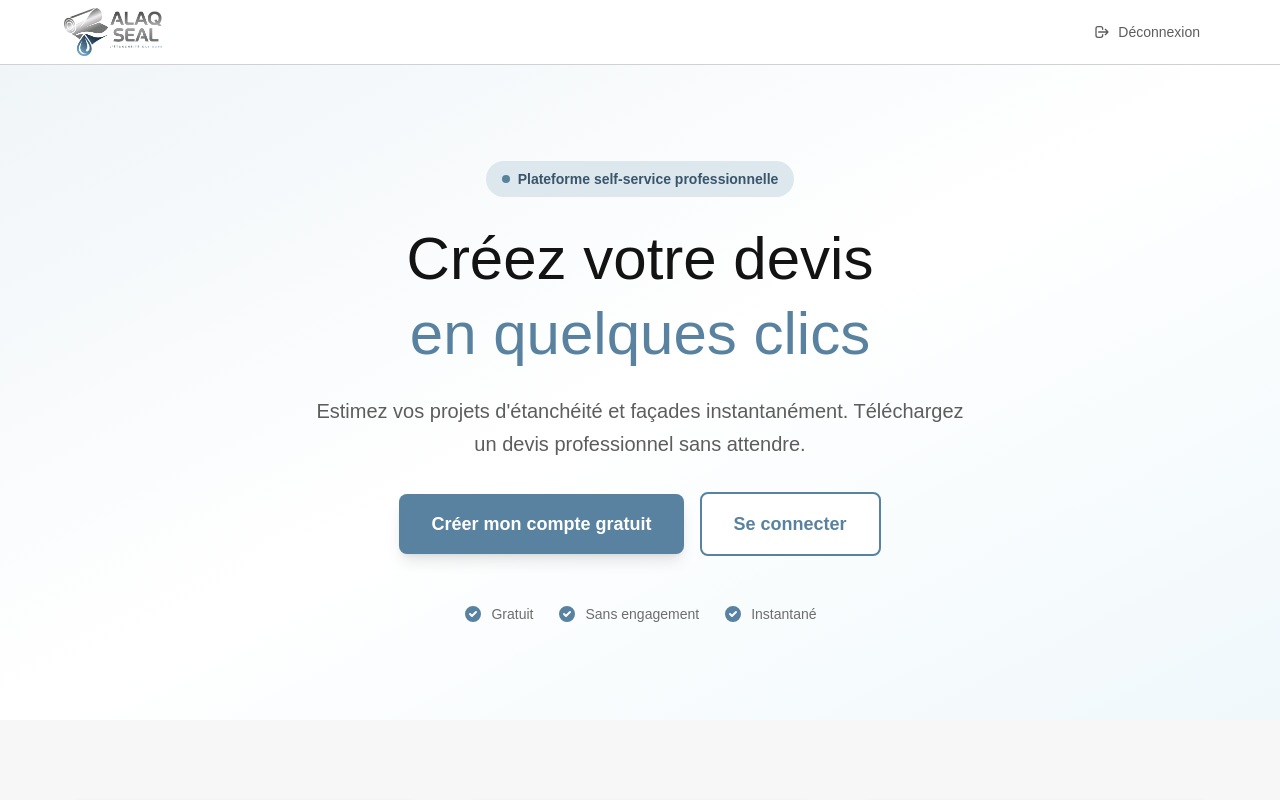
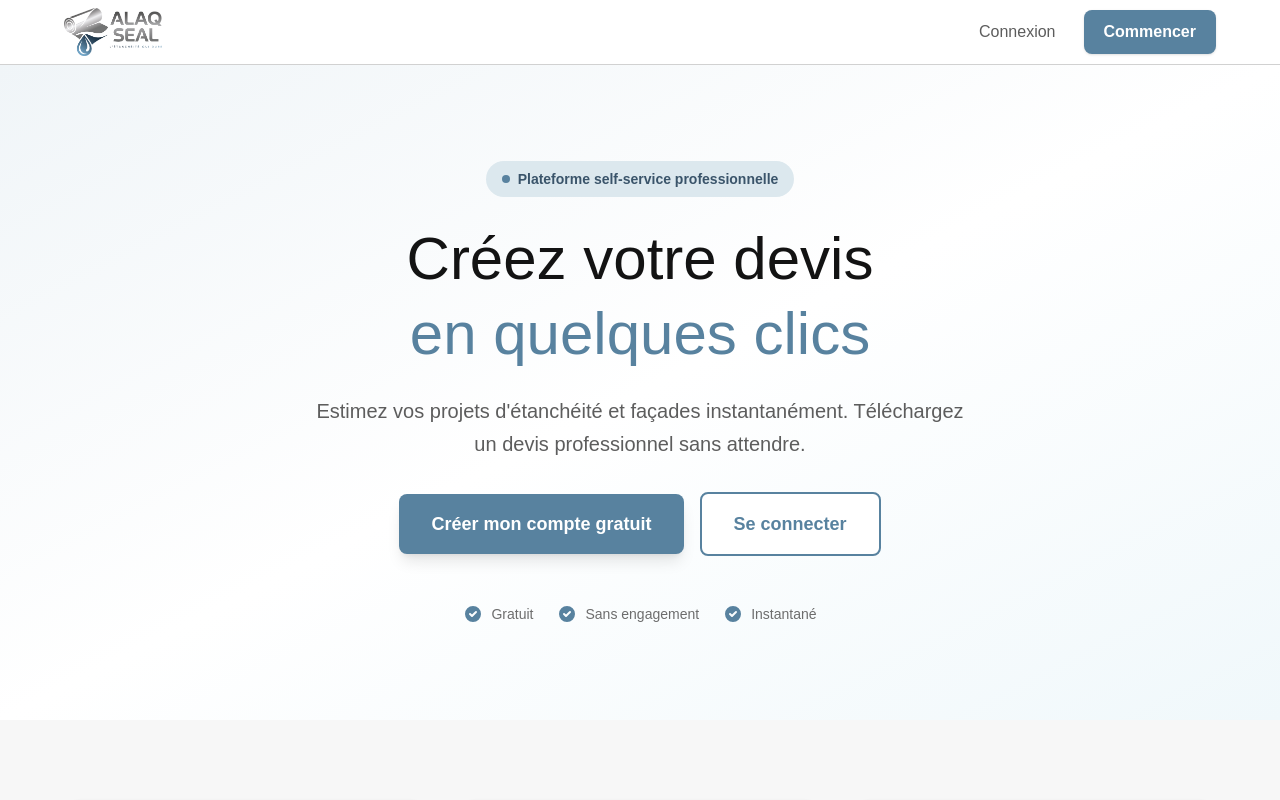
Before and after one commit to Magueri09salah/Alaq_seal_frontend, a React (Vite) app: page / in a window 1280 px wide. Shown: the top 800 px of the page. Built offline with nearby package versions, Linux system fonts and the light colour scheme; no server answers.

Commit message:
navbar correction

```diff
--- a/src/components/layout/Navbar.jsx
+++ b/src/components/layout/Navbar.jsx
@@ -21,7 +21,7 @@ export default function Navbar() {
       <div className="container mx-auto px-4 sm:px-6 lg:px-16">
         <div className="flex items-center justify-between h-16">
           {/* Logo */}
-          <Link to="/dashboard" className="flex items-center gap-3">
+          <Link to={user ? "/dashboard" : "/"} className="flex items-center gap-3">
             <img
               src="/alaq_seal_logo.png"
               alt="Alaq Seal"
@@ -31,8 +31,9 @@ export default function Navbar() {
 
           {/* Right section */}
           <div className="flex items-center gap-4">
-            {/* User info */}
+            {/* User info - only show when logged in */}
             {user && (
+              <>
                 <div className="hidden md:flex items-center gap-3 px-4 py-2 bg-neutral-50 rounded-lg">
                   <div className="w-8 h-8 bg-primary-100 rounded-full flex items-center justify-center">
                     <span className="text-sm font-heading font-semibold text-primary-600">
@@ -41,9 +42,8 @@ export default function Navbar() {
                   </div>
                   <span className="font-body text-sm text-neutral-700">{user.name}</span>
                 </div>
-            )}
 
-            {/* Logout button */}
+                {/* Logout button - only show when logged in */}
                 <button
                   onClick={handleLogout}
                   className="inline-flex items-center px-4 py-2 text-neutral-600 hover:text-neutral-900 hover:bg-neutral-100 rounded-lg transition-all font-body text-sm font-medium"
@@ -53,6 +53,26 @@ export default function Navbar() {
                   </svg>
                   <span className="hidden sm:inline">Déconnexion</span>
                 </button>
+              </>
+            )}
+
+            {/* Login/Register buttons - only show when NOT logged in */}
+            {!user && (
+              <div className="flex items-center gap-3">
+                <Link
+                  to="/login"
+                  className="px-4 py-2 text-neutral-600 hover:text-neutral-900 font-body font-medium transition-colors"
+                >
+                  Connexion
+                </Link>
+                <Link
+                  to="/register"
+                  className="px-5 py-2.5 bg-primary-500 hover:bg-primary-600 text-white font-heading font-semibold rounded-lg transition-all shadow-sm hover:shadow-md"
+                >
+                  Commencer
+                </Link>
+              </div>
+            )}
           </div>
         </div>
       </div>
```
Lines whose indentation alone changed are shown as unchanged.
